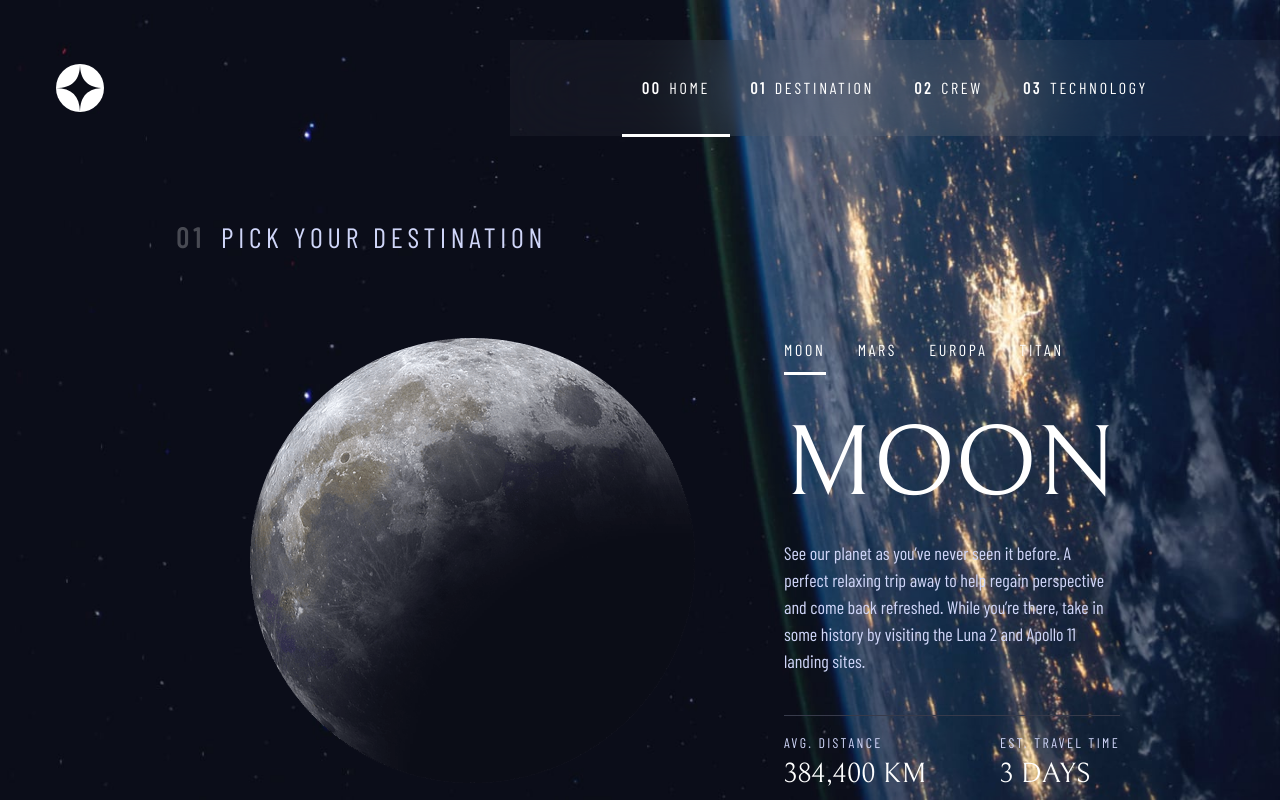
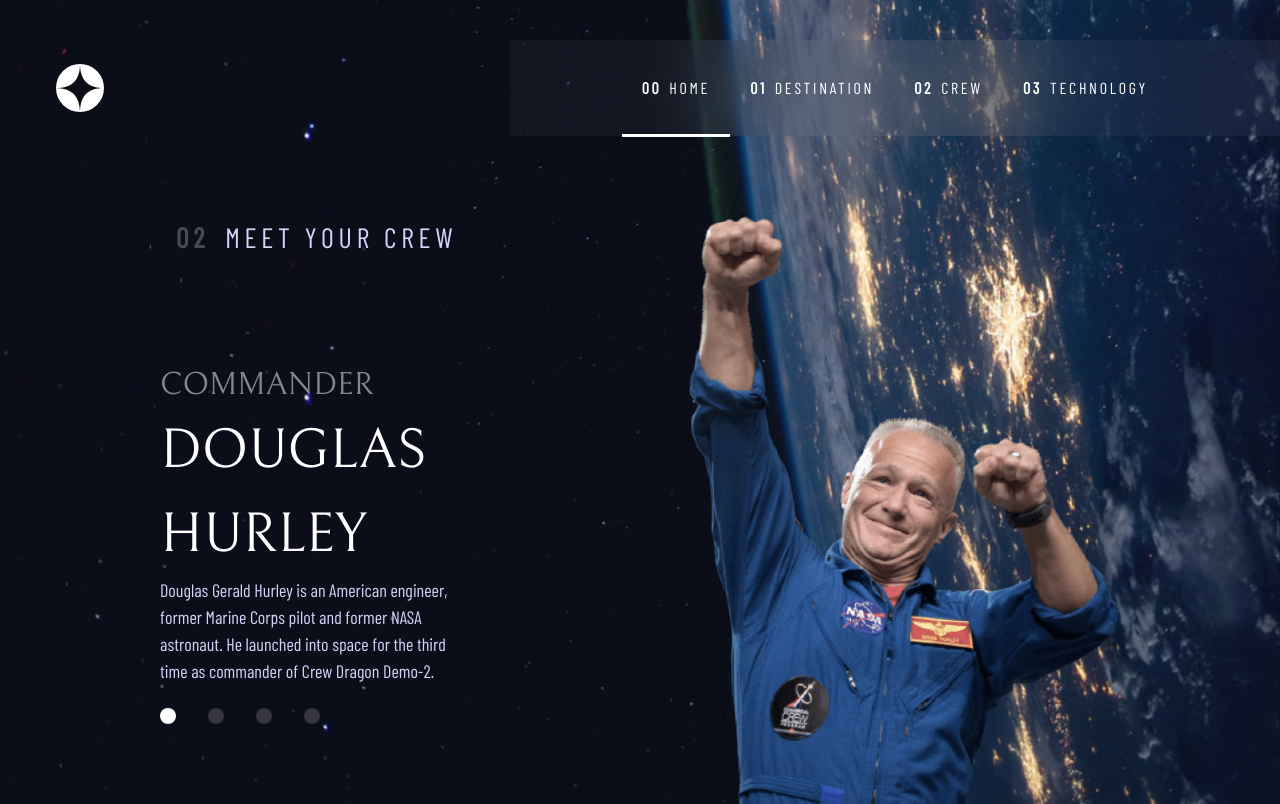
Before and after one commit to ostmartin/space-tourism-multi-page-website, a React (Vite) app: page / in a window 1280 px wide. Built offline with nearby package versions, Linux system fonts and the light colour scheme.

Commit message:
crew optimized

```diff
--- a/src/features/crew/Crew.jsx
+++ b/src/features/crew/Crew.jsx
@@ -1,25 +1,28 @@
-import styles from './styles/crew.module.scss';
+import { Heading, BodyText } from '../../ui';
+
 import Commander from './images/image-douglas-hurley.png';
 
 const Crew = () => {
     return (
-        <div className={styles.crewContainer}>
-            <section className={styles.crewContant}>
-                <div className={styles.crewTabs}>
-                    <div className={styles['heading-5']}>
-                        <span>02</span>
+        <div className='px-40'>
+            <section className='flex flex-row justify-between pt-20'>
+                <div className='flex flex-col justify-between w-[45%]'>
+                    <div className='heading-5'>
+                        <span className='font-bold text-[#fff] opacity-[0.25] px-4'>02</span>
                         meet your crew
                     </div>
-                    <div className={styles.crewTabsDescription}>
-                        <div className={styles['heading-4']}>commander</div>
-                        <div className={styles['heading-3']}>douglas hurley</div>
-                        <div className={styles['body-text']}>Douglas Gerald Hurley is an American engineer, former Marine Corps pilot and former NASA astronaut. He launched into space for the third time as commander of Crew Dragon Demo-2.</div>
-                    </div>
-                    <div className={styles.crewTabsDots}>
-                        <span></span><span></span><span></span><span></span>
+                    <div>
+                        <Heading text={'commander'} level={'4'} addClass='opacity-50'/>
+                        <Heading text={'douglas hurley'} level={'3'}/>
+                        <BodyText addClass={'w-[70%]'} text={'Douglas Gerald Hurley is an American engineer, former Marine Corps pilot and former NASA astronaut. He launched into space for the third time as commander of Crew Dragon Demo-2.'}/>                    </div>
+                    <div className='flex flex-row gap-8 -translate-y-20'>
+                        <span className='h-4 w-4 rounded-full bg-[#fff] opacity-[0.174363] block hover:opacity-50 active'></span>
+                        <span className='h-4 w-4 rounded-full bg-[#fff] opacity-[0.174363] block hover:opacity-50'></span>
+                        <span className='h-4 w-4 rounded-full bg-[#fff] opacity-[0.174363] block hover:opacity-50'></span>
+                        <span className='h-4 w-4 rounded-full bg-[#fff] opacity-[0.174363] block hover:opacity-50'></span>
                     </div>
                 </div>
-                <div className={styles.crewMember}>
+                <div className='w-[45%]'>
                     <img src={Commander} alt="Douglas Hurley" />
                 </div>
             </section>
--- a/src/features/crew/styles/crew.module.scss
+++ /dev/null
@@ -1,72 +0,0 @@
-@import '../../../main.scss';
-
-.crew{
-    &Container{
-        @apply px-40;
-
-
-
-        header{
-            @apply py-20;
-
-            .heading-5{
-                span{
-                    font-weight: 700;
-                    color: #fff;
-                    opacity: 0.25;
-                    padding-inline: 1rem
-                }
-            }
-        }
-    }
-
-    &Contant{
-        @apply flex flex-row justify-between pt-20;
-
-        .heading-5{
-            span{
-                font-weight: 700;
-                color: #fff;
-                opacity: 0.25;
-                padding-right: 1rem;
-            }
-        }
-
-        .heading-4{
-            opacity: 0.5042;
-        }
-
-        .body-text{
-            width: 70%;
-        }
-
-        & > div{
-            width: 45%;
-        }
-    }
-
-    &Tabs{
-        @apply flex flex-col justify-between;
-
-        &Dots{
-            @apply flex flex-row gap-8 -translate-y-20;
-
-            span{
-                height: 15px;
-                width: 15px;
-                border-radius: 100%;
-                background-color: #fff;
-                opacity: 0.174363;
-                display: block;
-
-                &:hover{
-                    opacity: 0.5;
-                }
-
-                &.active{
-                    opacity: 1;
-                }
-            }
-        }
-    }
-}
--- a/src/features/mainPage/MainPage.jsx
+++ b/src/features/mainPage/MainPage.jsx
@@ -29,8 +29,8 @@ const MainPage = () => {
                 <Navigation onChangeCurrentTab={onChangeCurrentTab} curTab={curTab}/>
             </div>
             {/* <Home/> */}
-            <Destination/>
-            {/* <Crew/> */}
+            {/* <Destination/> */}
+            <Crew/>
             {/* <Technology/> */}
         </div>
     )
--- a/src/main.scss
+++ b/src/main.scss
@@ -102,3 +102,7 @@ body{
         }
     }
 }
+
+.active{
+    opacity: 1;
+}
--- a/src/ui/Heading.jsx
+++ b/src/ui/Heading.jsx
@@ -1,26 +1,26 @@
-const Heading = ({text, level}) => {
+const Heading = ({text, level, addClass = ''}) => {
     const classes = 'customize_heading text-light uppercase';
-    let addClass = '';
+    let extraClass = '';
 
     switch (level) {
         case '1': {
-            addClass = 'text-h150 font-bell mobile:text-[80px]';
+            extraClass = 'text-h150 font-bell mobile:text-[80px]';
             break;
         }
         case '2': {
-            addClass = 'text-h100 font-bell tablet:text-[80px] mobile:text-[56px]';
+            extraClass = 'text-h100 font-bell tablet:text-[80px] mobile:text-[56px]';
             break;
         }
         case '3': {
-            addClass = 'text-h56 font-bell tablet:text-[40px] mobile:text-[24px]';
+            extraClass = 'text-h56 font-bell tablet:text-[40px] mobile:text-[24px]';
             break;
         }
         case '4': {
-            addClass = 'text-h-32 font-bell tablet:text-[24px] mobile:text-h16';
+            extraClass = 'text-h32 font-bell tablet:text-[24px] mobile:text-h16';
             break;
         }
         case '5': {
-            addClass = 'text-h28 tablet:text-[20px] mobile:text-h16 tracking-4.725 text-purple font-barl';
+            extraClass = 'text-h28 tablet:text-[20px] mobile:text-h16 tracking-4.725 text-purple font-barl';
             break;
         }
         default: {
@@ -29,7 +29,7 @@ const Heading = ({text, level}) => {
     }
 
     return (
-        <div className={`${classes} ${addClass}`}>
+        <div className={`${classes} ${extraClass} ${addClass}`}>
             {text}
         </div>
     )
```
